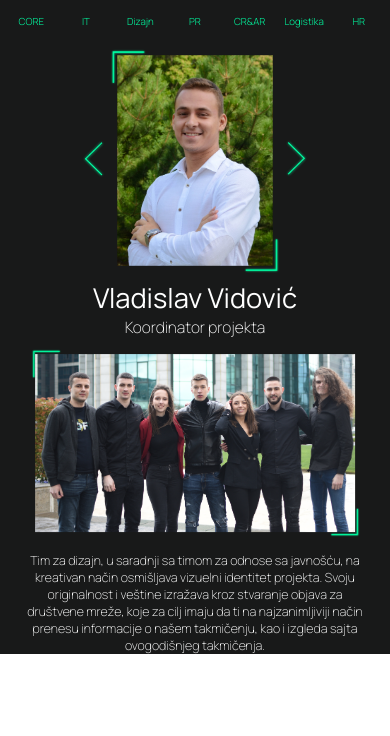
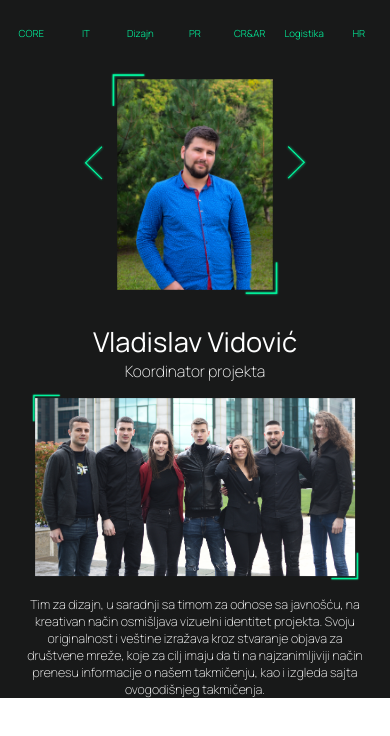
Before and after one commit to Nikola787/hzs-5.0, a React (Create React App) app: page /#/ in a window 390 px wide. Shown: the top 736 px of the page. Built offline with nearby package versions, Linux system fonts and the light colour scheme.

Commit message:
automatska animacija

```diff
--- a/src/components/slike_tima/DataSlider.js
+++ b/src/components/slike_tima/DataSlider.js
@@ -5,6 +5,8 @@ export const DataSlider = [
     name: "Vladislav Vidović",
     title: "Koordinator projekta",
     imageGroup: require("../../images/DSC_1409.JPG"),
+    description:
+      "Lorem ipsum, dolor sit amet consectetur adipisicing elit. Numquam minus optio similique iure quasi! Nostrum optio non alias aut rem. Natus dicta nobis impedit dolores nulla optio totam. Inventore, amet.",
   },
   {
     id: 2,
@@ -12,6 +14,8 @@ export const DataSlider = [
     name: "Ilija Trifunović",
     title: "Koordinator PR&Dizajn tima",
     imageGroup: require("../../images/DSC_1411.JPG"),
+    description:
+      "Lorem ipsum, dolor sit amet consectetur adipisicing elit. Numquam minus optio similique iure quasi! Nostrum optio non alias aut rem. Natus dicta nobis impedit dolores nulla optio totam. Inventore, amet.",
   },
   {
     id: 3,
@@ -19,6 +23,8 @@ export const DataSlider = [
     name: "Marko Marković",
     title: "Koordinator Logistike",
     imageGroup: require("../../images/IMG_6083.JPG"),
+    description:
+      "Lorem ipsum, dolor sit amet consectetur adipisicing elit. Numquam minus optio similique iure quasi! Nostrum optio non alias aut rem. Natus dicta nobis impedit dolores nulla optio totam. Inventore, amet.",
   },
   {
     id: 4,
@@ -26,5 +32,7 @@ export const DataSlider = [
     name: "Petar Petrović",
     title: "Koordinator IT tima",
     imageGroup: require("../../images/Grupna.png"),
+    description:
+      "Lorem ipsum, dolor sit amet consectetur adipisicing elit. Numquam minus optio similique iure quasi! Nostrum optio non alias aut rem. Natus dicta nobis impedit dolores nulla optio totam. Inventore, amet.",
   },
 ];
--- a/src/components/slike_tima/Slike_tima.jsx
+++ b/src/components/slike_tima/Slike_tima.jsx
@@ -9,28 +9,28 @@ import { DataSlider } from "./DataSlider";
 
 const Slike_tima = () => {
   const [people] = useState(DataSlider);
-  const [index, setIndex] = useState(0);
+  // const [index, setIndex] = useState(0);
   const [current, setCurrent] = useState(0);
   const length = people.length;
 
   useEffect(() => {
-    const lastIndex = people.length - 1;
-    if (index < 0) {
-      setIndex(lastIndex);
+    const lastCurrent = people.length - 1;
+    if (current < 0) {
+      setCurrent(lastCurrent);
     }
-    if (index > lastIndex) {
-      setIndex(0);
+    if (current > lastCurrent) {
+      setCurrent(0);
     }
-  }, [index, people]);
+  }, [current, people]);
 
   useEffect(() => {
     let slider = setInterval(() => {
-      setIndex(index + 1);
-    }, 1000);
+      setCurrent(current + 1);
+    }, 3000);
     return () => {
       clearInterval(slider);
     };
-  }, [index]);
+  }, [current]);
 
   const nextSlide = () => {
     setCurrent(current === length - 1 ? 0 : current + 1);
--- a/src/components/slike_tima/slike_tima.css
+++ b/src/components/slike_tima/slike_tima.css
@@ -73,6 +73,8 @@
 .slider {
   position: relative;
   display: flex;
+  width: 5vw;
+  height: 50%;
   justify-content: center;
   align-items: center;
   z-index: 52;
@@ -89,7 +91,7 @@
 .left-arrow {
   position: absolute;
   top: 30%;
-  right: 100%;
+  right: 250%;
   width: 7vw;
   cursor: pointer;
   z-index: 10;
@@ -98,7 +100,7 @@
 .right-arrow {
   position: absolute;
   top: 30%;
-  left: 100%;
+  left: 250%;
   width: 7vw;
   cursor: pointer;
   z-index: 10;
@@ -181,14 +183,14 @@
     flex-direction: column;
   }
   .slike-tima-levo .opis-slike {
-    padding: 0%;
+    padding-top: 10%;
   }
   .slike-tima-container .slike-tima-levo {
     padding-bottom: 0%;
   }
 
   .navbar-st {
-    padding: 1% 0;
+    padding: 4% 0;
   }
 
   .navbar-st ul {
@@ -212,9 +214,13 @@
   }
 
   .left-arrow {
+    top: 20%;
+    right: 420%;
     width: 15vw;
   }
   .right-arrow {
+    top: 20%;
+    left: 420%;
     width: 15vw;
   }
 
```
